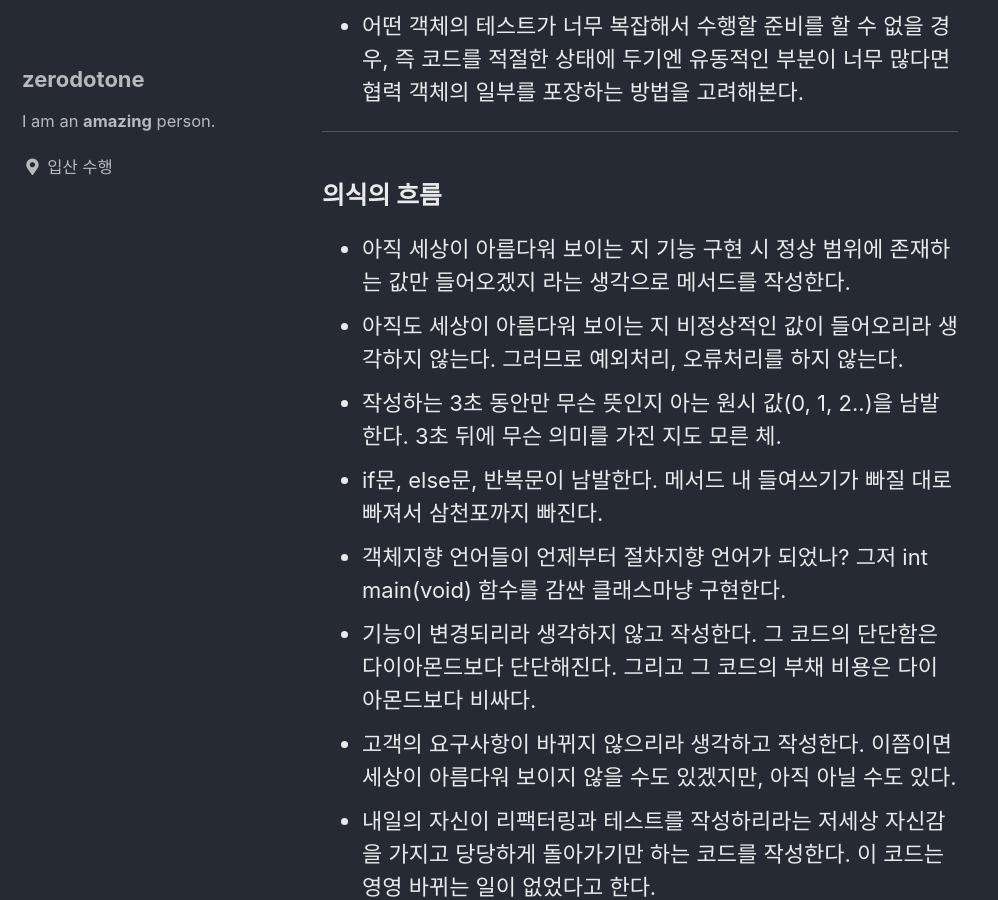
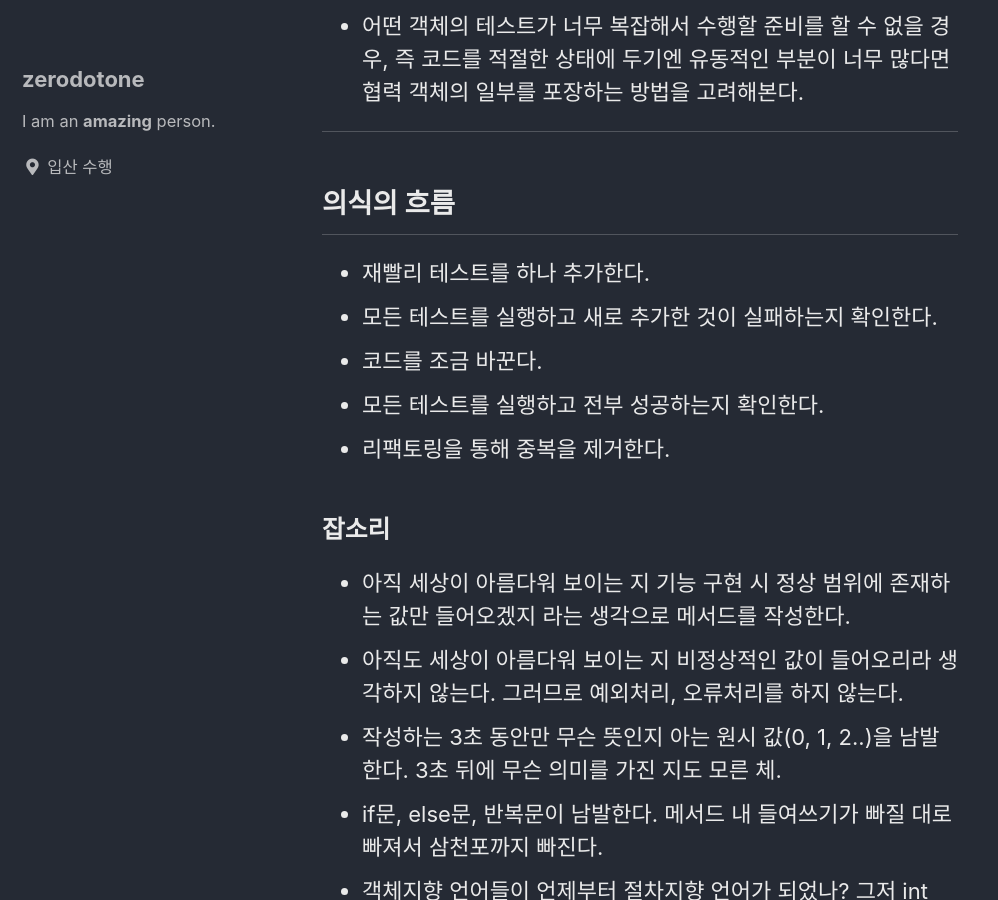
Before and after one commit to zdodev/zdodev.github.io, a Jekyll site: the page built from _posts/2021-10-18-Test-Driven-Development.md, in a window 1280 px wide and 900 px high, scrolled down 7668 px. Shown: the whole window, without its empty margins (0-998 px from the left). Built offline with Jekyll 4.4.1, drawn with Linux system fonts in a browser that asks for light colours; cached includes are drawn as plain includes; comment, search, counter and statistics services are not loaded.

Commit message:
✍️: TDD, 의식의 흐름.

```diff
--- a/_posts/2021-10-18-Test-Driven-Development.md
+++ b/_posts/2021-10-18-Test-Driven-Development.md
@@ -160,7 +160,15 @@ Mock 프레임워크는 동적으로 Mock 객체를 만들어주는 프레임워
 
 ---
 
-### 의식의 흐름
+## 의식의 흐름
+
+- 재빨리 테스트를 하나 추가한다.
+- 모든 테스트를 실행하고 새로 추가한 것이 실패하는지 확인한다.
+- 코드를 조금 바꾼다.
+- 모든 테스트를 실행하고 전부 성공하는지 확인한다.
+- 리팩토링을 통해 중복을 제거한다.
+
+### 잡소리
 
 - 아직 세상이 아름다워 보이는 지 기능 구현 시 정상 범위에 존재하는 값만 들어오겠지 라는 생각으로 메서드를 작성한다.
 - 아직도 세상이 아름다워 보이는 지 비정상적인 값이 들어오리라 생각하지 않는다. 그러므로 예외처리, 오류처리를 하지 않는다.
```
